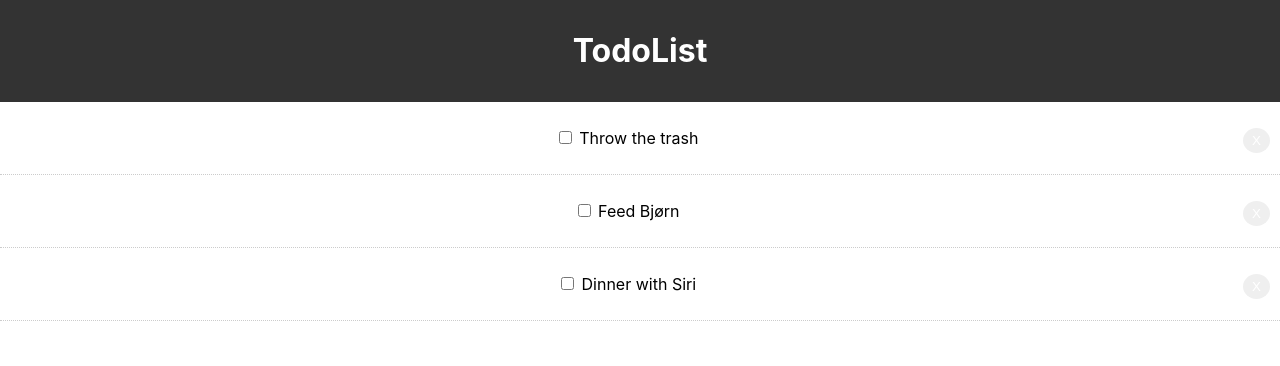
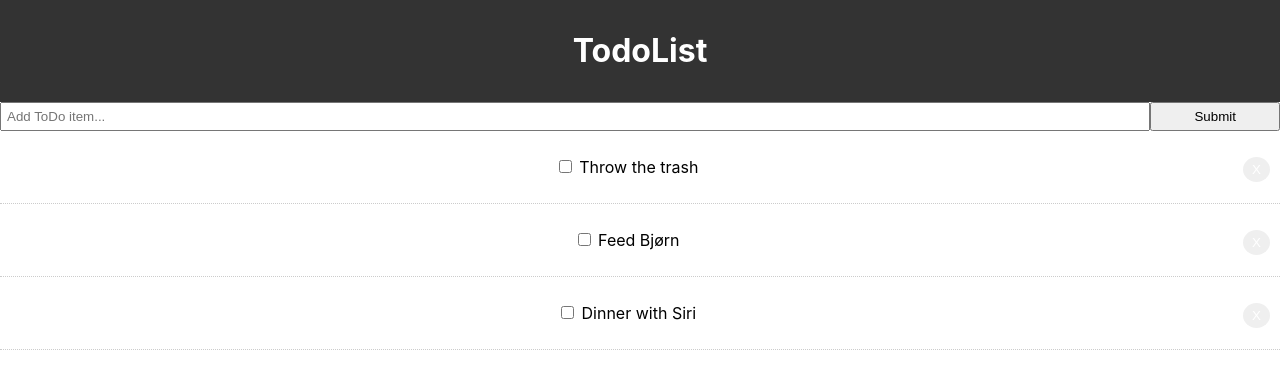
Before and after one commit to H151699/React_js_App, a React (Create React App) app: page / in a window 1280 px wide. Shown: the top 366 px of the page. Built offline with nearby package versions, Linux system fonts and the light colour scheme.

Commit message:
add new item(s)

```diff
--- a/src/App.js
+++ b/src/App.js
@@ -1,6 +1,8 @@
 import React, { Component } from 'react';
 import Todo from './components/Todo';
 import Header from './components/layout/Header';
+import AddToDo from './components/AddToDo';
+import uuid from 'uuid';
 
 import './App.css';
 
@@ -10,19 +12,19 @@ class App extends Component {
     // objects
     todos: [
       {
-        id: 1,
+        id: uuid.v4(),
         title: 'Throw the trash',
         completed: false
       },
 
       {
-        id: 2,
+        id:uuid.v4(),
         title: 'Feed Bjørn',
         completed: false
       },
 
       {
-        id: 3,
+        id: uuid.v4(),
         title: 'Dinner with Siri',
         completed: false
       }
@@ -47,11 +49,24 @@ class App extends Component {
 delTodo = (id) => {
   this.setState({todos: [...this.state.todos.filter(td =>  td.id !== id)]})
 }
+
+// Add Todo
+addTodo = (title) => {
+  const newTodo ={
+    id: uuid.v4(), // install uuid to get the random id
+
+    title,
+    completed: false
+  }
+  this.setState({todos: [...this.state.todos, newTodo] });
+}
+
   render() {
     return (
       <div className="App">
 
         <Header />
+        <AddToDo  addTodo = {this.addTodo}/>
         <Todo todos={this.state.todos} markComplete = {this.markComplete}
           delTodo = {this.delTodo}/>
 
--- a/src/components/AddToDo.js
+++ b/src/components/AddToDo.js
@@ -1,20 +1,42 @@
 import React, { Component } from 'react'
 
 export class AddToDo extends Component {
+    // add state value
+    state = {
+        title: ''
+    }
+
+    // onChange state
+    onChange = (e) => this.setState({[e.target.name]: e.target.value});
+
+    // onSubmit
+    onSubmit = (e) => {
+        e.preventDefault(); //
+        this.props.addTodo(this.state.title); // pass the data/title
+        this.setState({title:''});// clear field
+    }
+
   render() {
     return (
-      <form style ={{display: 'flex'}}>
+      <form
+        onSubmit={this.onSubmit}
+        style ={{display: 'flex'}}>
           <input
             type="text"
             name="title"
             style={{flex: '10', padding: '5px'}}
-            placeholder="Add ToDo item..." />
+            placeholder="Add ToDo item..."
+            value ={this.state.title}
+            onChange={this.onChange}
+            />
+
 
             <input
                 type= "submit"
                 value="Submit"
                 className="btn"
                 style={{flex: 1}}
+
                 />
       </form>
     )
```
